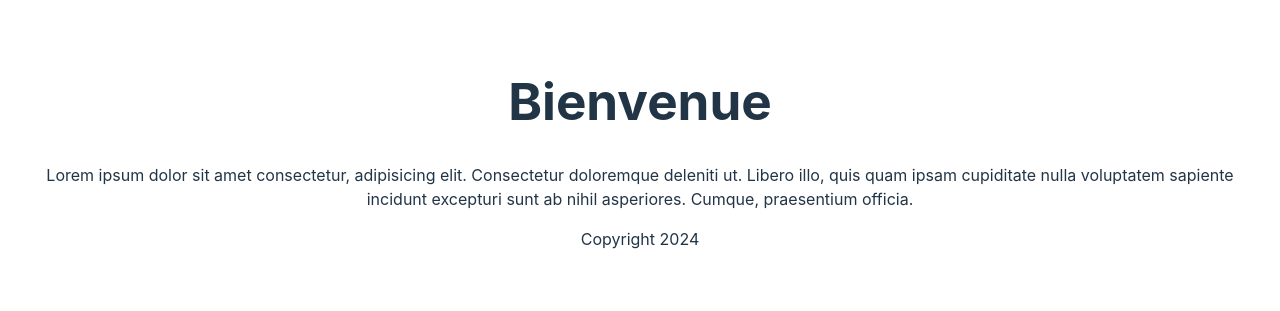
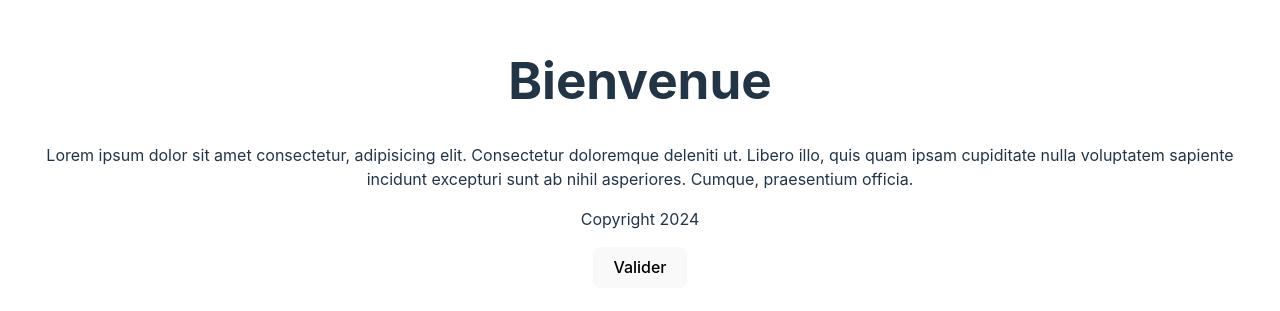
Before and after one commit to LaigleJ/introduction-react, a React (Vite) app in the folder introduction-react/: page / in a window 1280 px wide. Shown: the part 247-558 px from the top of the page. Built offline with nearby package versions, Linux system fonts and the light colour scheme.

Commit message:
add button

```diff
--- /dev/null
+++ b/introduction-react/src/component/containers/UI/button/Button.jsx
@@ -0,0 +1,5 @@
+export default function Button() {
+    return (
+        <button>Valider</button>
+    )
+}
--- a/introduction-react/src/component/containers/footer/Footer.jsx
+++ b/introduction-react/src/component/containers/footer/Footer.jsx
@@ -1,7 +1,10 @@
+import Button from "../UI/button/Button";
+
 export function Footer() {
     return (
         <footer>
             <p>Copyright 2024</p>
+            <Button />
         </footer>
     )
 }
```
